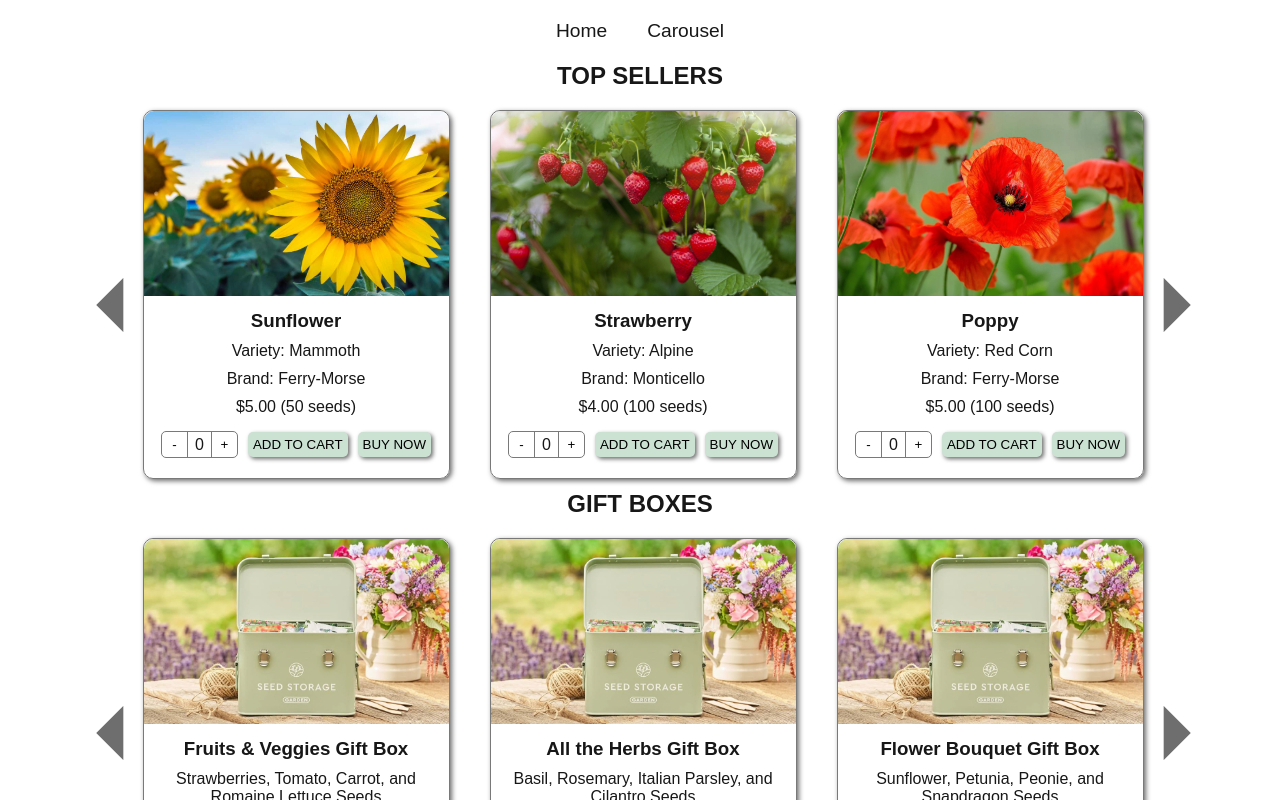
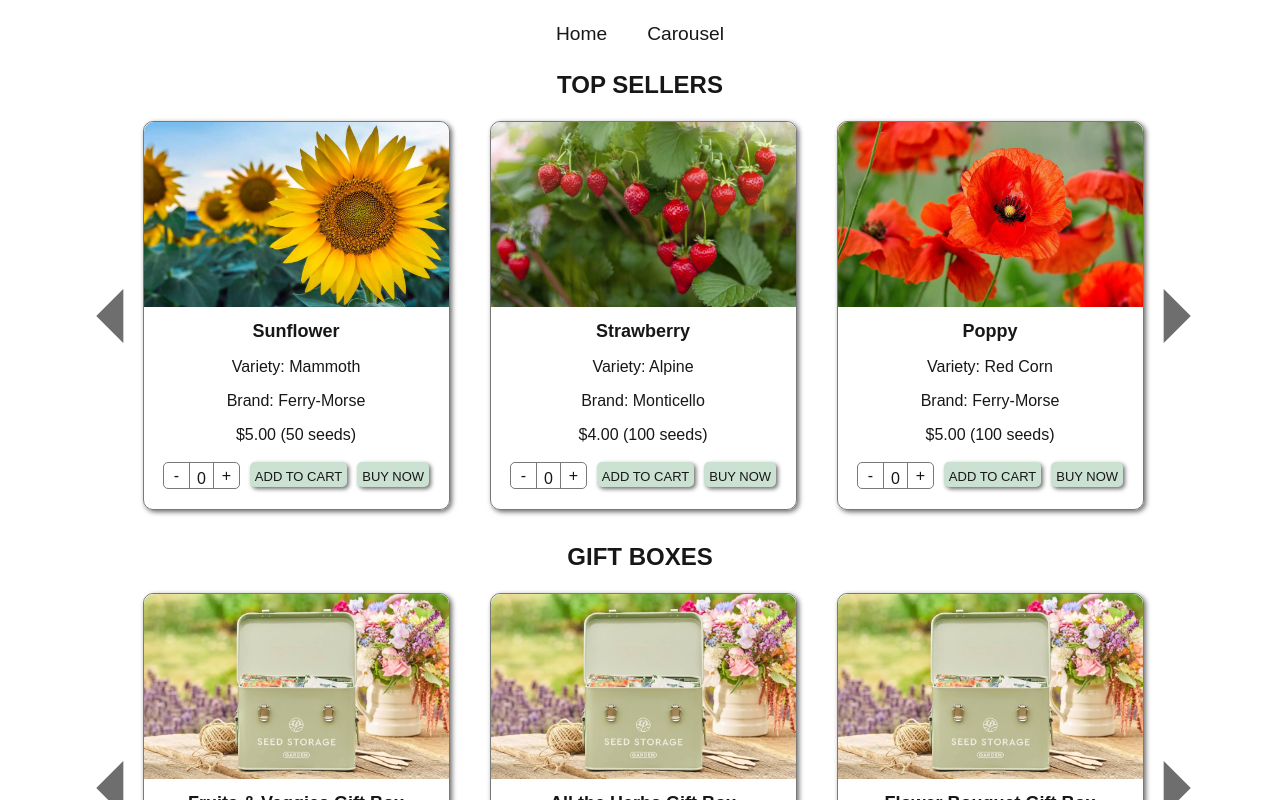
Before and after one commit to hayleegraham/graham_gardens_ecomm, a Next.js app: page / in a window 1280 px wide. Shown: the top 800 px of the page. Built offline with nearby package versions, Linux system fonts and the light colour scheme.

Commit message:
added tailwind css

```diff
--- a/app/components/Card/index.js
+++ b/app/components/Card/index.js
@@ -17,8 +17,8 @@ export default function Card({ image, name, variety, brand, price }) {
 
   return (
     <div className="card">
-      <img height="185px" width="305px" src={image}></img>
-      <h3>{name}</h3>
+      <img className="max-w-none" height="185px" width="305px" src={image}></img>
+      <h3 className="font-bold text-lg">{name}</h3>
       <p>{variety}</p>
       <p>{brand}</p>
       <p>{price}</p>
@@ -27,8 +27,8 @@ export default function Card({ image, name, variety, brand, price }) {
         <div>{count}</div>
         <button onClick={countUp}>+</button>
       </div>
-      <button className="main_btn">ADD TO CART</button>
-      <button className="main_btn">BUY NOW</button>
+      <button className="main_btn text-[13px]">ADD TO CART</button>
+      <button className="main_btn text-[13px]">BUY NOW</button>
     </div>
   );
 }
--- a/app/components/Carousel/Carousel.scss
+++ b/app/components/Carousel/Carousel.scss
@@ -16,11 +16,6 @@
         overflow: hidden;
         position: absolute;
     }
-    .mask_cont{
-        height: 400px;
-        position: relative;
-    }
-
     .left_btn,
     .right_btn{
         height: 40px;
--- a/app/components/Carousel/index.js
+++ b/app/components/Carousel/index.js
@@ -27,8 +27,8 @@ export default function Carousel({ title, data }) {
   };
   return (
     <div className="carousel">
-      <h2>{title}</h2>
-      <div className="mask_cont">
+      <h2 className="font-bold text-2xl">{title}</h2>
+      <div className="relative h-[440px]">
         <div className="mask">
           <div ref={ref} className="track">
             {data.map((seed) => (
--- a/app/globals.css
+++ b/app/globals.css
@@ -1,3 +1,7 @@
+@tailwind base;
+@tailwind components;
+@tailwind utilities;
+
 :root {
   --background: #ffffff;
   --foreground: #171717;
--- a/package.json
+++ b/package.json
@@ -19,9 +19,12 @@
     "sass": "^1.80.3"
   },
   "devDependencies": {
+    "autoprefixer": "^10.4.20",
     "eslint": "^8",
     "eslint-config-next": "14.2.15",
     "node-sass": "^9.0.0",
-    "sass-loader": "^16.0.2"
+    "postcss": "^8.4.47",
+    "sass-loader": "^16.0.2",
+    "tailwindcss": "^3.4.14"
   }
 }
--- /dev/null
+++ b/postcss.config.js
@@ -0,0 +1,6 @@
+module.exports = {
+  plugins: {
+    tailwindcss: {},
+    autoprefixer: {},
+  },
+}
--- /dev/null
+++ b/tailwind.config.js
@@ -0,0 +1,12 @@
+/** @type {import('tailwindcss').Config} */
+module.exports = {
+  content: [
+    "./app/**/*.{js,ts,jsx,tsx,mdx}",
+    "./pages/**/*.{js,ts,jsx,tsx,mdx}",
+    "./components/**/*.{js,ts,jsx,tsx,mdx}"
+  ],
+  theme: {
+    extend: {},
+  },
+  plugins: [],
+}
```
Also changed, not shown: pages/new/page.js (renamed from app/pages/new/page.js), 1 other file (tests, documents, lock files or other folders).
